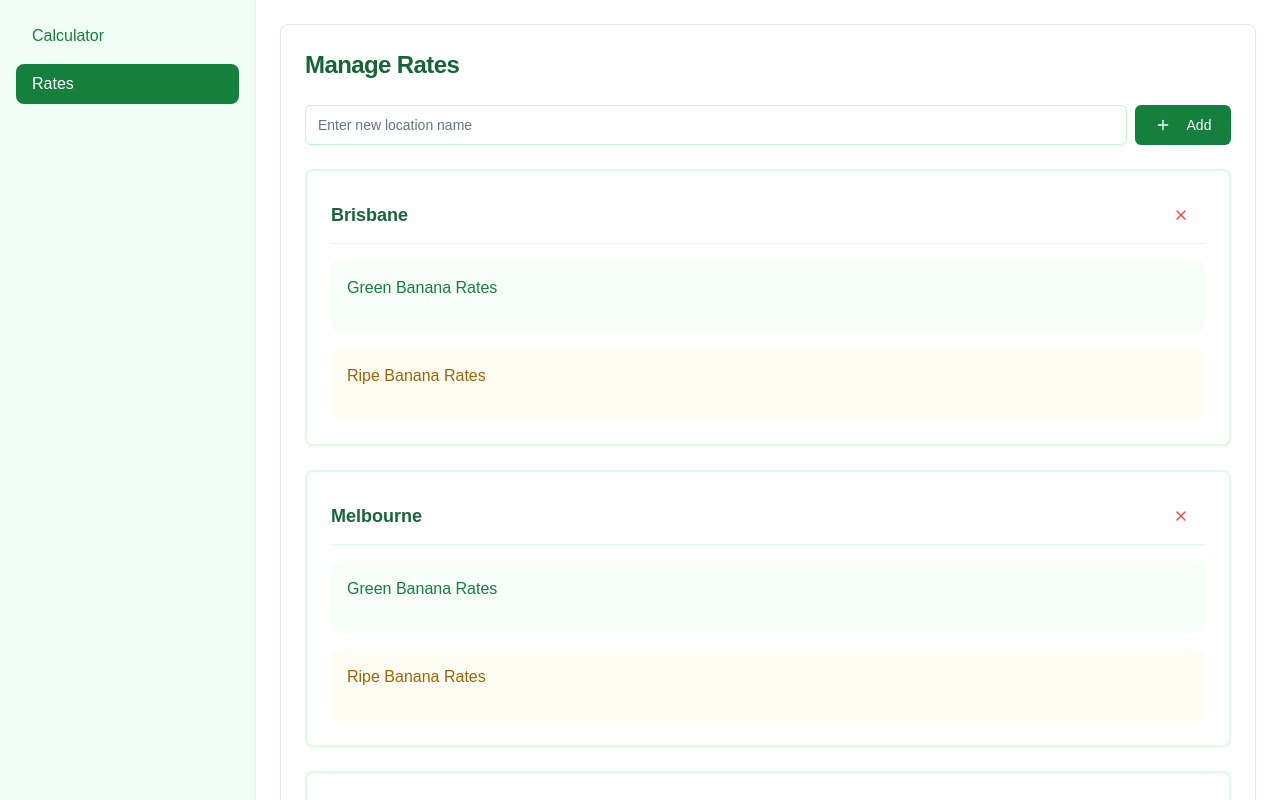
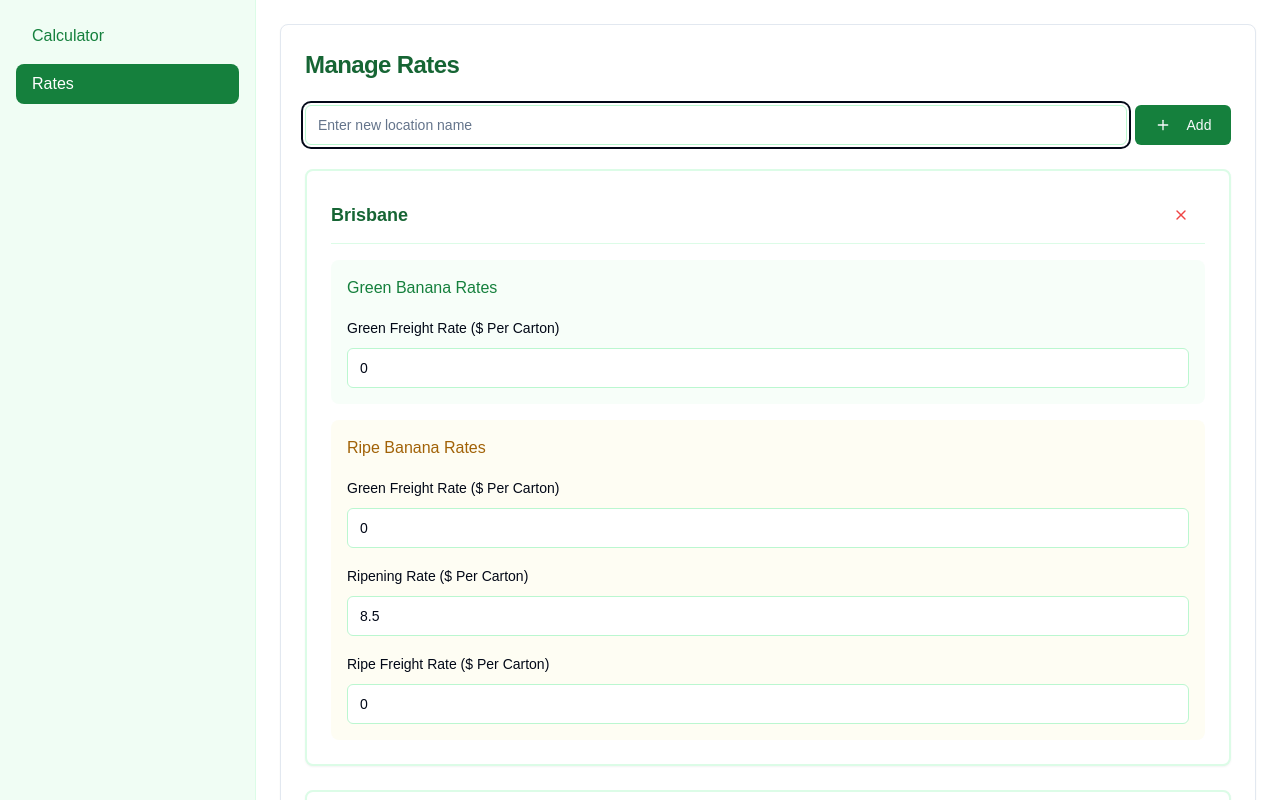
Before and after one commit to CodingGriffin/banana-pricing-calculator-shdcnUI, a Next.js app: page /banana-calculator in a window 1280 px wide. Both pictures are taken after a click on the button "Rates". Shown: the top 800 px of the page. Built offline with nearby package versions, Linux system fonts and the light colour scheme.

Commit message:
fix first error

```diff
--- a/app/banana-calculator/calculator.tsx
+++ b/app/banana-calculator/calculator.tsx
@@ -1,4 +1,4 @@
-import React, { useState, useEffect } from 'react';
+import React, { useState, useEffect, useRef } from 'react';
 import { Card, CardHeader, CardTitle, CardContent } from '@/components/ui/card';
 import { Label } from '@/components/ui/label';
 import { Input } from '@/components/ui/input';
@@ -58,6 +58,13 @@ const BananaPricingCalculator: React.FC = () => {
   const [showAllPrices, setShowAllPrices] = useState<boolean>(false);
   const [activeView, setActiveView] = useState<string>('calculator');
   const [hasUnsavedChanges, setHasUnsavedChanges] = useState<boolean>(false);
+  const inputRef = useRef<HTMLInputElement>(null);
+
+  useEffect(() => {
+    if (inputRef.current) {
+      inputRef.current.focus();
+    }
+  }, []);
 
   useEffect(() => {
     if (typeof window !== 'undefined') {
@@ -161,7 +168,16 @@ const BananaPricingCalculator: React.FC = () => {
     </Card>
   );
 
-  const CalculatorView: React.FC = () => (
+  const CalculatorView: React.FC = () => {
+    const inputRef = useRef<HTMLInputElement>(null);
+
+    useEffect(() => {
+      if (inputRef.current) {
+        inputRef.current.focus();
+      }
+    }, []);
+
+    return (
       <Card>
         <CardHeader>
           <CardTitle className="text-2xl font-bold text-green-800">
@@ -175,6 +191,7 @@ const BananaPricingCalculator: React.FC = () => {
               Base Price ($ per 15kg carton in Brisbane - Green)
             </Label>
             <Input
+              ref={inputRef}
               id="basePrice"
               type="number"
               step="0.01"
@@ -255,8 +272,18 @@ const BananaPricingCalculator: React.FC = () => {
         </CardContent>
       </Card>
     );
+}
 
-  const RateManager: React.FC = () => (
+  const RateManager: React.FC = () => {
+    const inputRef = useRef<HTMLInputElement>(null);
+
+    useEffect(() => {
+      if (inputRef.current) {
+        inputRef.current.focus();
+      }
+    }, []);
+
+    return (
       <Card>
         <CardHeader>
           <CardTitle className="text-2xl font-bold text-green-800">Manage Rates</CardTitle>
@@ -264,6 +291,7 @@ const BananaPricingCalculator: React.FC = () => {
         <CardContent className="space-y-6">
           <div className="flex gap-2">
             <Input
+              ref={inputRef}
               placeholder="Enter new location name"
               value={newLocation}
               onChange={(e) => setNewLocation(e.target.value)}
@@ -307,7 +335,10 @@ const BananaPricingCalculator: React.FC = () => {
                     </Button>
                   </div>
 
-                {['green', 'ripe'].map((type) => (
+                  {['green', 'ripe'].map((type) => {
+                    const key: string = type;
+
+                    return (
                     <div key={type} className={`space-y-4 p-4 rounded-lg ${
                       type === 'green' ? 'bg-green-50/50' : 'bg-yellow-50/50'
                     }`}>
@@ -317,12 +348,13 @@ const BananaPricingCalculator: React.FC = () => {
                         {type.charAt(0).toUpperCase() + type.slice(1)} Banana Rates
                       </h4>
                       <div className="grid gap-4">
-                      {/* {Object.entries(data[type] as Record<string, number>).map(([key, value]) => (
+                        {Object.entries(data[key as keyof LocationRates] as Record<string, number>).map(([key, value]) => (
                           <div key={key} className="space-y-2">
                             <Label className="capitalize">
                               {key.replace(/([A-Z])/g, ' $1').toLowerCase()} Rate ($ per carton)
                             </Label>
                             <Input
+                              // ref={inputRef}
                               type="number"
                               step="0.01"
                               min="0"
@@ -336,10 +368,10 @@ const BananaPricingCalculator: React.FC = () => {
                               }}
                             />
                           </div>
-                      ))} */}
+                        ))}
                       </div>
                     </div>
-                ))}
+                  )})}
                 </CardContent>
               </Card>
             ))}
@@ -358,6 +390,7 @@ const BananaPricingCalculator: React.FC = () => {
         </CardContent>
       </Card>
     );
+  }
 
   return (
     <div className="flex min-h-screen bg-white">
```
Lines whose indentation alone changed are shown as unchanged.
